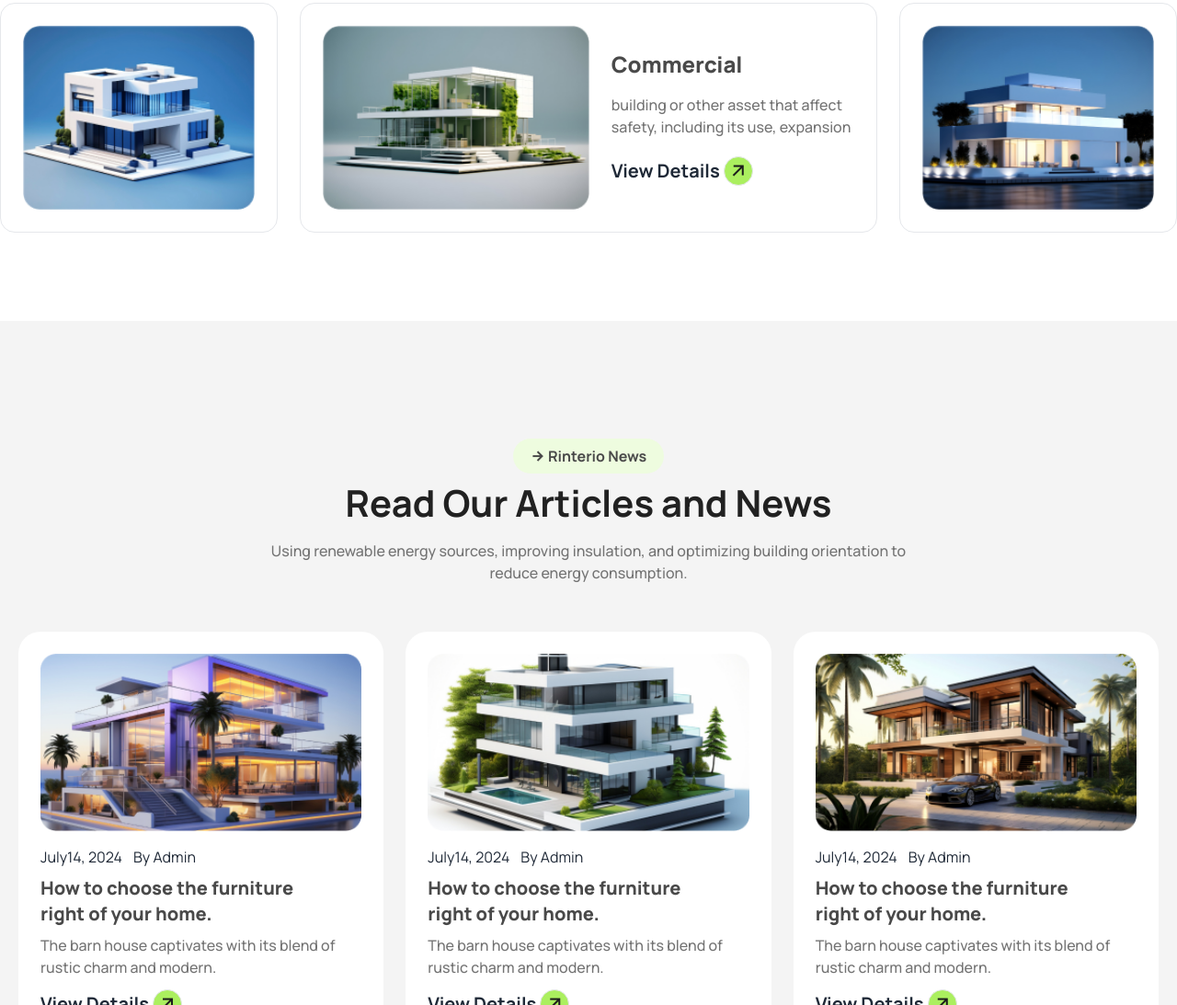
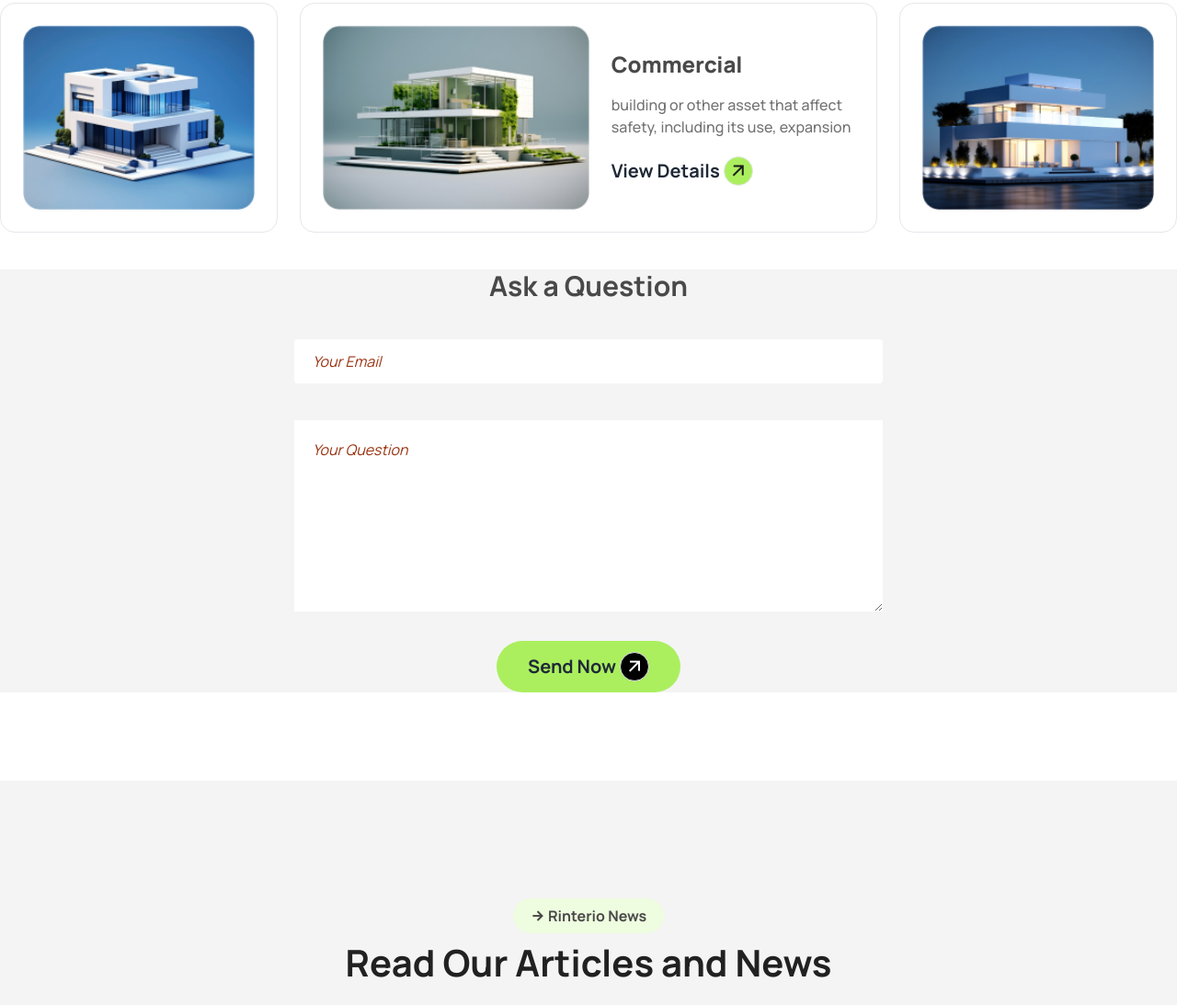
Before and after one commit to kaium44809/assignment-website-3, a plain HTML site: page index.html in a window 1280 px wide. Shown: the part 2948-4041 px from the top of the page at 92% size. Drawn offline with nearby package versions, Linux system fonts and the light colour scheme.

Commit message:
meaningful extra point section done

```diff
--- a/index.html
+++ b/index.html
@@ -62,7 +62,7 @@
                 <div class="navbar bg-base-100 bg-gradient-to-t from-[#c6c3c309] to-[#f0e1e11d]">
                     <div class="navbar-start lg:w-[30%] xl:w-[50%]">
                         <i
-                            class="ri-arrow-right-up-line w-8 h-8 flex justify-center items-center text-2xl rounded-[50%] text-[#1C1C1C] font-light bg-button-color border"></i>
+                            class="ri-arrow-right-up-line w-8 h-8 flex justify-center items-center text-2xl rounded-[50%] text-[#1C1C1C] font-light bg-button-color border hover:bg-green-400"></i>
                         <a
                             class="btn btn-ghost text-[32px] font-extrabold pl-0 ml-2 hover:bg-green-400 hover:rounded-xl">Rinterio</a>
                             <label class="swap swap-rotate">
@@ -379,7 +379,7 @@
 
                         <div class="rounded-full flex justify-center items-center">
                             <i
-                                class="ri-arrow-right-up-line w-8 h-8 text-[#1C1C1C] flex justify-center items-center text-2xl rounded-[50%] font-light bg-button-color border"></i>
+                                class="ri-arrow-right-up-line w-8 h-8 text-[#1C1C1C] flex justify-center items-center text-2xl rounded-[50%] font-light bg-button-color border hover:bg-green-400"></i>
                         </div>
                     </button>
                 </div>
@@ -408,7 +408,7 @@
                         View Details
                         <div class="rounded-full flex justify-center items-center">
                             <i
-                                class="ri-arrow-right-up-line w-8 h-8 flex justify-center items-center text-2xl rounded-[50%] text-[#1C1C1C] font-light bg-button-color border"></i>
+                                class="ri-arrow-right-up-line w-8 h-8 flex justify-center items-center text-2xl rounded-[50%] text-[#1C1C1C] font-light bg-button-color border hover:bg-green-400"></i>
                         </div>
                     </button>
                 </div>
@@ -418,7 +418,27 @@
             </div>
         </section>
         <!-- Extra--Point--Section-End -->
+        <!------------------------------Meaningful Extra Point Section Starts------------------------------->
+        <section class="bg-[#F4F4F4]">
+            <div>
+                <h3 class="text-center font-bold text-2xl mb-10 mb-10 mt-10 sm:text-3xl text-[#494949]">Ask a Question</h3>
+                <form action="">
+                    <input class="block mx-auto w-5/6 sm:w-1/2 h-12 border-3 border-green-800 rounded placeholder:italic placeholder:text-orange-800 px-5 mb-10 py-5" type="email" name="" id="" placeholder="Your Email">
 
+                    <textarea class="block mx-auto w-5/6 sm:w-1/2 border-3 border-green-800 h-52 placeholder:italic placeholder:text-orange-800 px-5 py-5" placeholder="Your Question"></textarea>
+                    <button
+                class="rounded-[32px] w-[200px] h-[56px] text-xl font-bold flex items-center justify-center gap-1 bg-button-color p-2 hover:bg-green-400 block mx-auto mt-8">Send Now
+
+                <div class="rounded-full flex justify-center items-center">
+                    <i
+                        class="ri-arrow-right-up-line w-8 h-8 flex justify-center items-center text-2xl rounded-[50%] text-[#FFFFFF] font-light bg-black border"></i>
+                </div>
+            </button>
+                </form>
+            </div>
+
+        </section>
+        <!------------------------------Meaningful Extra Point Section Ends------------------------------->
 
         <!--  Rinterio News - text-->
         <div class="bg-[#F4F4F4] pb-8 pt-8 xl:mt-24">
@@ -540,6 +560,7 @@
                 </div>
             </div>
         </section>
+
         <!--  Rinterio News - CARD --End-->
         <!-- Let’s Discuss Next Projec Section-text & Input ---->
         <section class="bg-[url('./assets/bg.jpg')] px-[20px] py-[20px] md:px-[235px] md:py-[100px] bg-cover">
```
